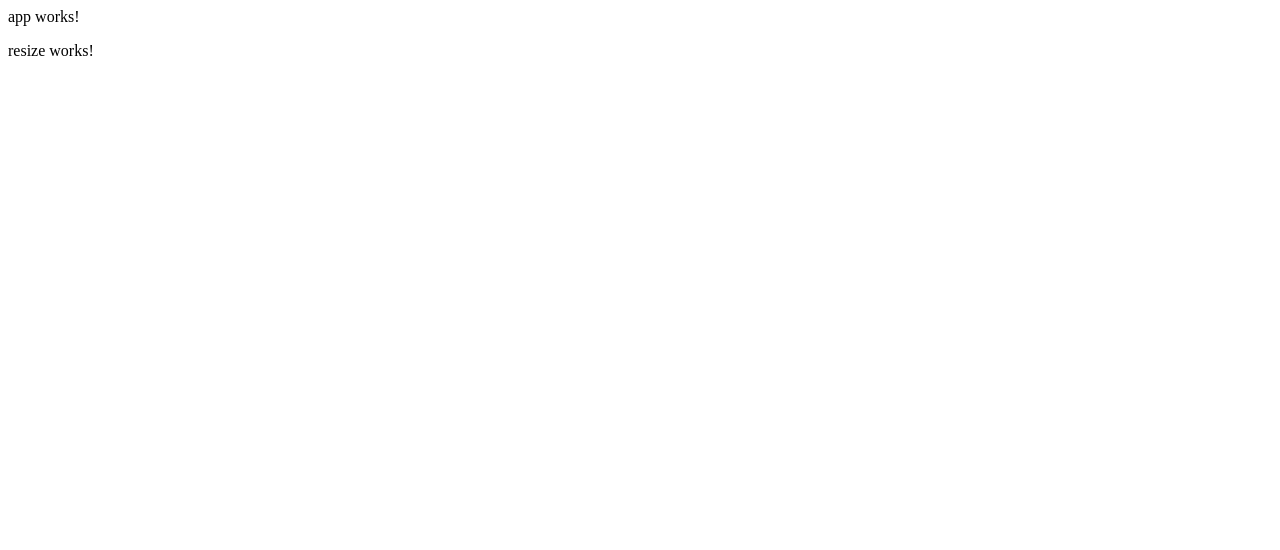
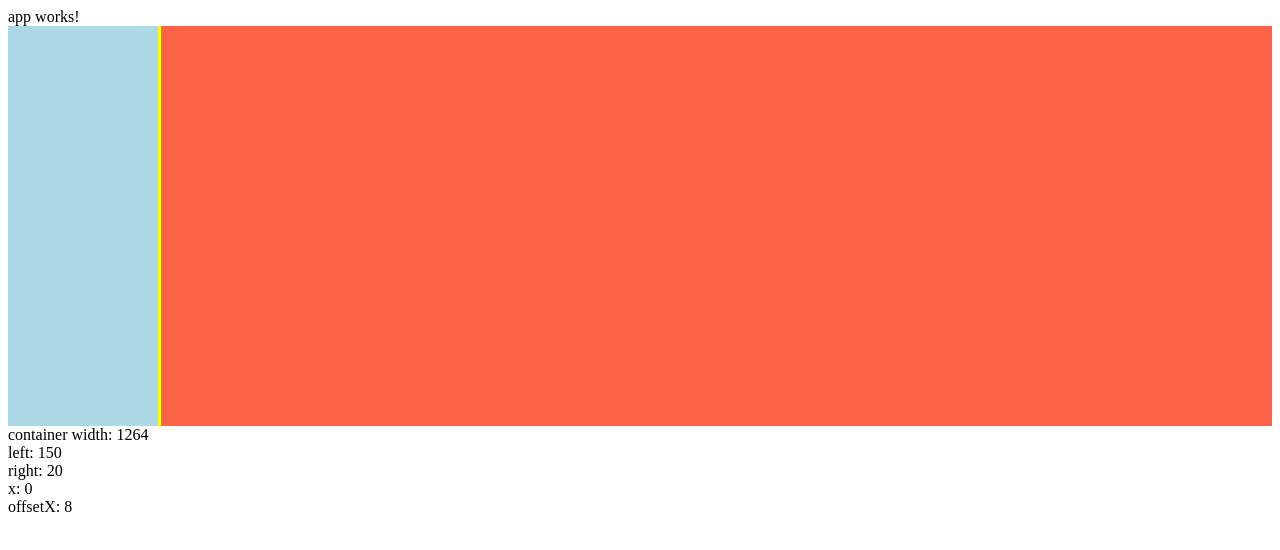
Before and after one commit to krasotun/angular-pet, an Angular app: page / in a window 1280 px wide. Shown: the top 550 px of the page. Built offline with nearby package versions, Linux system fonts and the light colour scheme.

Commit message:
add blank directive

```diff
--- a/package.json
+++ b/package.json
@@ -11,6 +11,7 @@
   "private": true,
   "dependencies": {
     "@angular/animations": "^16.2.0",
+    "@angular/cdk": "^16.2.10",
     "@angular/common": "^16.2.0",
     "@angular/compiler": "^16.2.0",
     "@angular/core": "^16.2.0",
--- a/src/app/components/resize/resize.component.html
+++ b/src/app/components/resize/resize.component.html
@@ -1 +1,17 @@
-<p>resize works!</p>
+<div id="container" class="container" appResizable>
+  <div class="left" [style.width.px]="left"></div>
+  <div
+    id="handler-left"
+    class="resize-handler"
+    cdkDrag
+    cdkDragLockAxis="x"
+    (cdkDragMoved)="onResizeLeftColumn($event)"
+  ></div>
+  <div class="main"></div>
+</div>
+
+<div>container width: {{ containerWidth }}</div>
+<div>left: {{ left }}</div>
+<div>right: {{ right }}</div>
+<div>x: {{ x }}</div>
+<div>offsetX: {{ offsetX }}</div>
--- a/src/app/components/resize/resize.component.scss
+++ b/src/app/components/resize/resize.component.scss
@@ -0,0 +1,33 @@
+.container {
+  display: flex;
+}
+.container div {
+  height: 50vh;
+}
+
+.main {
+  flex: 1;
+}
+
+.resize-handler {
+  cursor: ew-resize;
+  color: black;
+  width: 3px;
+  background-color: yellow;
+  position: absolute;
+}
+
+.resize-handler:hover {
+  width: 5px;
+  cursor: col-resize;
+}
+
+.left,
+.right {
+  background-color: lightblue;
+}
+
+.main {
+  background-color: tomato;
+  // min-width: 50px;
+}
--- a/src/app/components/resize/resize.component.ts
+++ b/src/app/components/resize/resize.component.ts
@@ -1,10 +1,53 @@
-import { Component } from '@angular/core';
-
+import { CdkDragMove } from '@angular/cdk/drag-drop';
+import { Component, ElementRef, OnInit } from '@angular/core';
 @Component({
   selector: 'app-resize',
   templateUrl: './resize.component.html',
-  styleUrls: ['./resize.component.scss']
+  styleUrls: ['./resize.component.scss'],
 })
-export class ResizeComponent {
+export class ResizeComponent implements OnInit {
+  left = 150;
+  right = 20;
+  containerWidth = 100;
+  x = 0;
+  offsetX = 0;
 
+  constructor(public el: ElementRef<HTMLElement>) {}
+
+  ngOnInit() {
+    this.containerWidth = this.el.nativeElement.getBoundingClientRect().width;
+    const container = document.getElementById('container');
+
+    if (container) {
+      this.offsetX = container.offsetLeft;
+    }
+
+    const handleLeft = document.getElementById('handler-left');
+
+    if (handleLeft) {
+      handleLeft.style.left = this.left + this.offsetX + 'px';
+    }
+
+    const handleRight = document.getElementById('handler-right');
+
+    if (handleRight) {
+      handleRight.style.left =
+        this.containerWidth - this.right + this.offsetX + 'px';
+    }
+  }
+
+  ngDoCheck() {}
+
+  onResizeLeftColumn(e: CdkDragMove) {
+    this.x = (e.event as MouseEvent).pageX - this.offsetX;
+
+    const next = this.x;
+
+    const isOverRightColumnSize = next > this.containerWidth - this.right;
+    if (isOverRightColumnSize) {
+      return;
+    }
+
+    this.left = next;
+  }
 }
--- /dev/null
+++ b/src/app/shared/directives/resizable/resizable.directive.ts
@@ -0,0 +1,10 @@
+import { Directive, ElementRef } from '@angular/core';
+
+@Directive({
+  selector: '[appResizable]',
+})
+export class ResizableDirective {
+  constructor(private readonly _el: ElementRef) {
+    console.log(this._el);
+  }
+}
```
Also changed, not shown: src/app/components/resize/resize.module.ts (+5 -7 lines), src/app/shared/directives/resizable/resizable.module.ts (added, +10 -0 lines), 2 other files (tests, documents, lock files or other folders).
